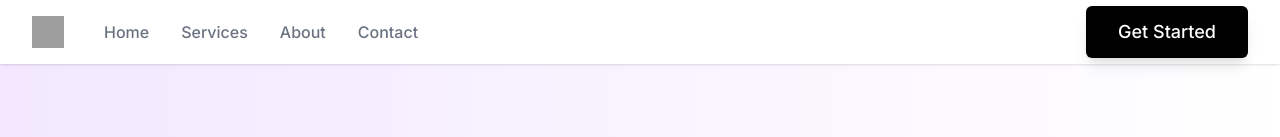
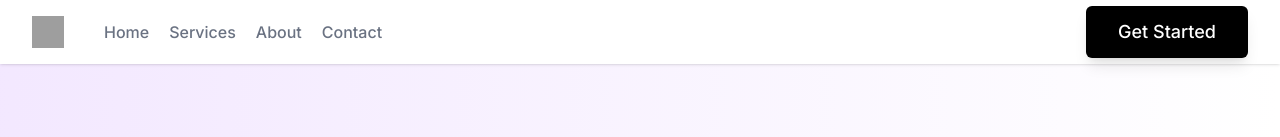
Before and after one commit to gulawebapp/gula_webapp, a React (Vite) app: page / in a window 1280 px wide. Shown: the top 137 px of the page. Built offline with nearby package versions, Linux system fonts and the light colour scheme; grey boxes are pictures that could not be loaded.

Commit message:
adjusted spacing within navlinks

```diff
--- a/src/components/NavBar.jsx
+++ b/src/components/NavBar.jsx
@@ -23,7 +23,7 @@ export default function NavBar() {
           <div className="flex justify-between items-center h-16">
             <div className="flex items-center">
               <img src="/placeholder.svg" alt="Logo" className="w-8 h-8" />
-              <div className="hidden md:flex ml-10 space-x-8">
+              <div className="hidden md:flex ml-10 gap-x-5">
                 <Link
                   to="/"
                   className="text-gray-500 font-medium hover:text-black"
```
